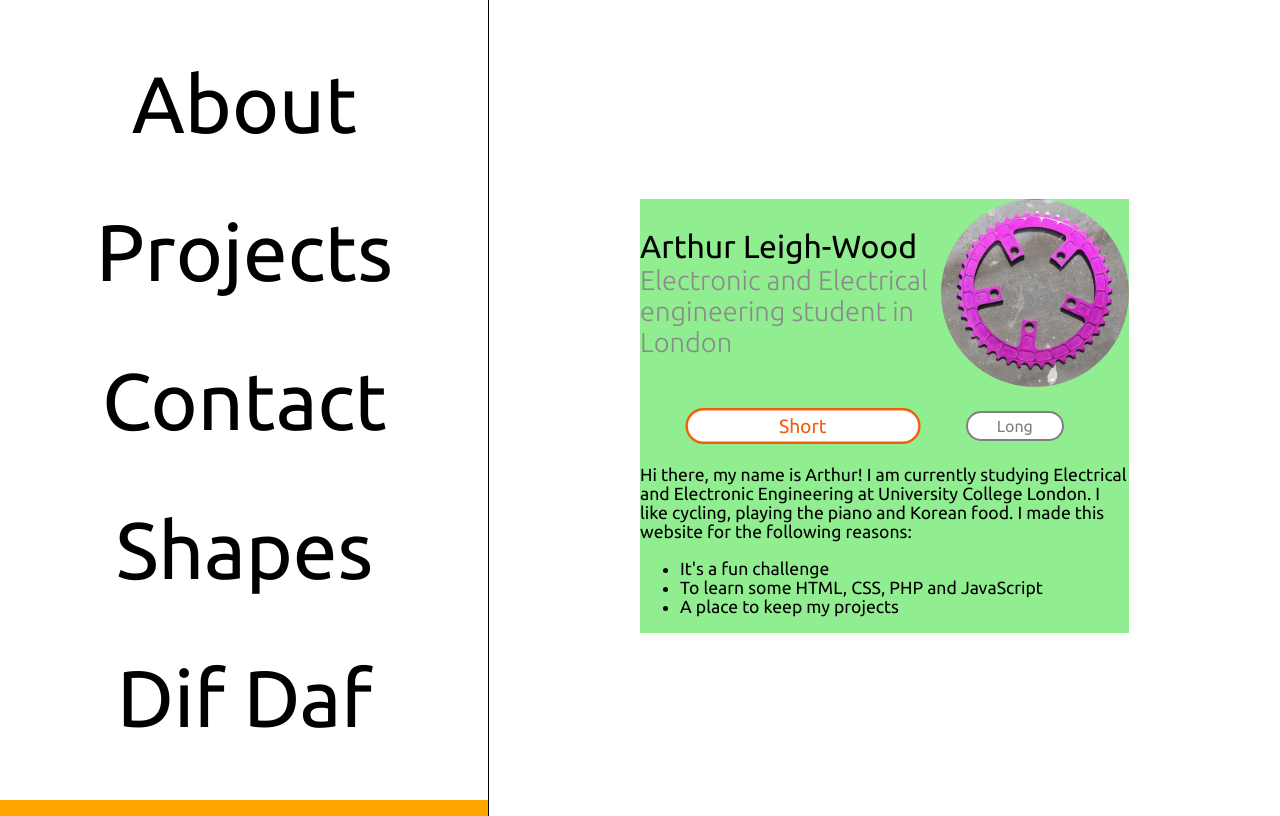
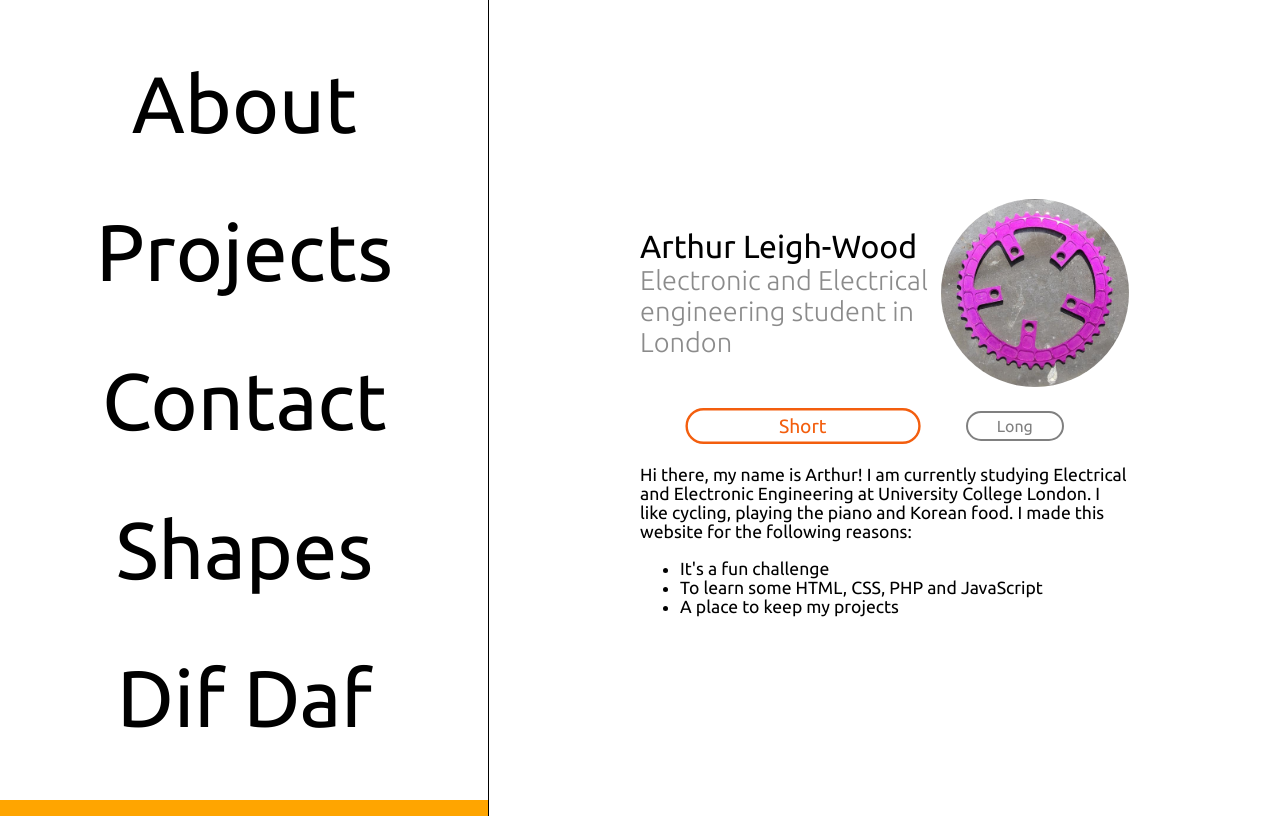
Before and after one commit to aleighwood/personalWebsite, a PHP site: page /Pages/aboutPage.html in a window 1280 px wide. Run offline with PHP 8.4, Linux system fonts and the light colour scheme.

Commit message:
remove green background from abot page

```diff
--- a/Styles/aboutPage.css
+++ b/Styles/aboutPage.css
@@ -21,7 +21,6 @@
 	justify-content: center;
 	width: 61.8%;
 	height:auto;
-	background-color: lightgreen;
 
 }
 
```
